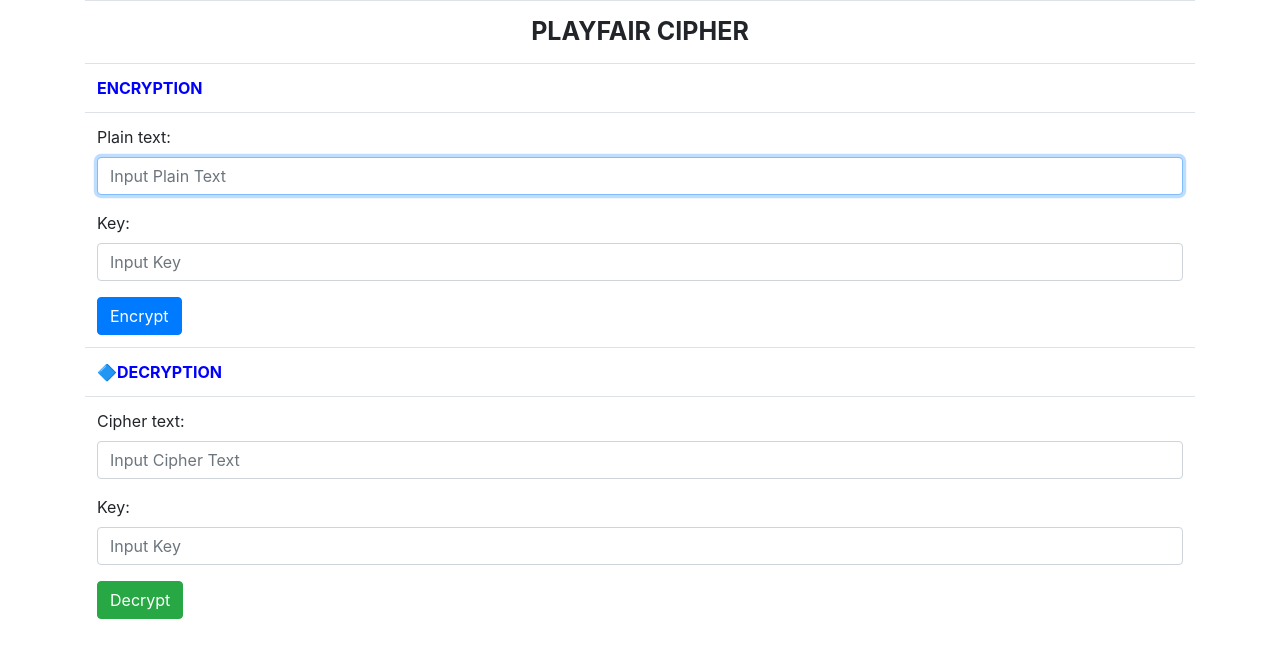
After one commit to dvnghia/bmttnc-hutech-2280602064, a Flask app: page /playfair in a window 1280 px wide. The commit adds this page. Shown: the top 658 px of the page. Run offline with Flask 3, Linux system fonts and the light colour scheme.

Commit message:
[add] lab-02 web done

```diff
--- a/Lab02/app.py
+++ b/Lab02/app.py
@@ -1,14 +1,17 @@
-from flask import Flask, render_template, request, json
+from flask import Flask, render_template, request
 from cipher.caesar import CaesarCipher
+from cipher.vigenere import VigenereCipher
+from cipher.railfence import RailFenceCipher
+from cipher.playfair import PlayFairCipher
 
 app = Flask(__name__)
 
-#router routes for home page
+# Home page
 @app.route("/")
 def home():
     return render_template('index.html')
 
-#router routes for caesar cypher
+# Caesar Cipher
 @app.route("/caesar")
 def caesar():
     return render_template('caesar.html')
@@ -18,19 +21,82 @@ def caesar_encrypt():
     text = request.form['inputPlainText']
     key = int(request.form['inputKeyPlain'])
     Caesar = CaesarCipher()
-
     encrypted_text = Caesar.encrypt_text(text, key)
-    return f"text: {text}<br>/key: {key}<br>/encrypted text: {encrypted_text}"
+    return f"text: {text}<br>key: {key}<br>encrypted text: {encrypted_text}"
 
 @app.route("/decrypt", methods=['POST'])
 def caesar_decrypt():
     text = request.form['inputCipherText']
     key = int(request.form['inputKeyCipher'])
     Caesar = CaesarCipher()
+    decrypted_text = Caesar.decrypt_text(text, key)
+    return f"text: {text}<br>key: {key}<br>decrypted text: {decrypted_text}"
 
-    decrypted_text = Caesar.decrypt_text(text, key)
-    return f"text: {text}<br>/key: {key}<br>/decrypted text: {decrypted_text}"
+# Vigenere Cipher
+@app.route("/vigenere")
+def vigenere():
+    return render_template('vigenere.html')
 
-#main function
+@app.route("/vigenere_encrypt", methods=['POST'])
+def vigenere_encrypt():
+    text = request.form['inputPlainText']
+    key = request.form['inputKeyPlain']
+    Vigenere = VigenereCipher()
+    encrypted_text = Vigenere.vigenere_encrypt(text, key)
+    return f"text: {text}<br>key: {key}<br>encrypted text: {encrypted_text}"
+
+@app.route("/vigenere_decrypt", methods=['POST'])
+def vigenere_decrypt():
+    text = request.form['inputCipherText']
+    key = request.form['inputKeyCipher']
+    Vigenere = VigenereCipher()
+    decrypted_text = Vigenere.vigenere_decrypt(text, key)
+    return f"text: {text}<br>key: {key}<br>decrypted text: {decrypted_text}"
+
+# Rail Fence Cipher
+@app.route("/railfence")
+def railfence():
+    return render_template('railfence.html')
+
+@app.route('/railfence/encrypt', methods=['POST'])
+def railfence_encrypt():
+    text = request.form['inputPlainText']
+    key = int(request.form['inputKeyPlain'])
+    rf = RailFenceCipher()
+    encrypted_text = rf.rail_fence_encrypt(text, key)
+    return f"text: {text}<br>key: {key}<br>encrypted text: {encrypted_text}"
+
+@app.route('/railfence/decrypt', methods=['POST'])
+def railfence_decrypt():
+    text = request.form['inputCipherText']
+    key = int(request.form['inputKeyCipher'])
+    rf = RailFenceCipher()
+    decrypted_text = rf.rail_fence_decrypt(text, key)
+    return f"text: {text}<br>key: {key}<br>decrypted text: {decrypted_text}"
+
+# Playfair Cipher
+@app.route("/playfair")
+def playfair():
+    return render_template('playfair.html')
+
+@app.route("/playfair/encrypt", methods=["POST"])
+def playfair_encrypt():
+    text = request.form["inputPlainText"]
+    key = request.form["inputKeyPlain"]
+    pf = PlayFairCipher()
+    matrix = pf.create_playfair_matrix(key)
+    encrypted_text = pf.playfair_encrypt(text, matrix)
+    return f"text: {text}<br>key: {key}<br>encrypted text: {encrypted_text}"
+
+@app.route("/playfair/decrypt", methods=["POST"])
+def playfair_decrypt():
+    text = request.form["inputCipherText"]
+    key = request.form["inputKeyCipher"]
+    pf = PlayFairCipher()
+    matrix = pf.create_playfair_matrix(key)
+    decrypted_text = pf.playfair_decrypt(text, matrix)
+    return f"text: {text}<br>key: {key}<br>decrypted text: {decrypted_text}"
+
+# Run app
 if __name__ == "__main__":
     app.run(host="0.0.0.0", port=5050, debug=True)
--- /dev/null
+++ b/Lab02/templates/playfair.html
@@ -0,0 +1,72 @@
+<!DOCTYPE html>
+<html lang="en">
+<head>
+    <title>Playfair Cipher</title>
+    <link href="https://cdn.jsdelivr.net/npm/bootstrap@4.6.2/dist/css/bootstrap.min.css" rel="stylesheet">
+</head>
+<body>
+    <div class="container">
+        <table class="table">
+            <tr>
+                <td style="text-align: center; font-weight: bold; font-size: 25px;">
+                    PLAYFAIR CIPHER
+                </td>
+            </tr>
+
+            <!-- ENCRYPTION FORM -->
+            <tr><td style="font-weight: bold; color: blue">ENCRYPTION</td></tr>
+            <tr>
+                <td>
+                    <form method="POST" action="/playfair/encrypt">
+                        <div class="mb-3">
+                            <label class="form-label">Plain text:</label>
+                            <input type="text" class="form-control" name="inputPlainText" placeholder="Input Plain Text" required autofocus>
+                        </div>
+                        <div class="mb-3">
+                            <label class="form-label">Key:</label>
+                            <input type="text" class="form-control" name="inputKeyPlain" placeholder="Input Key" required>
+                        </div>
+                        <button type="submit" class="btn btn-primary">Encrypt</button>
+                    </form>
+                </td>
+            </tr>
+            {% if resultEncrypt %}
+            <tr>
+                <td>
+                    <div class="alert alert-info">
+                        <strong>Encrypted Text:</strong> {{ resultEncrypt }}
+                    </div>
+                </td>
+            </tr>
+            {% endif %}
+
+            <!-- DECRYPTION FORM -->
+            <tr><td style="font-weight: bold; color: blue">🔷DECRYPTION</td></tr>
+            <tr>
+                <td>
+                    <form method="POST" action="/playfair/decrypt">
+                        <div class="mb-3">
+                            <label class="form-label">Cipher text:</label>
+                            <input type="text" class="form-control" name="inputCipherText" placeholder="Input Cipher Text" required>
+                        </div>
+                        <div class="mb-3">
+                            <label class="form-label">Key:</label>
+                            <input type="text" class="form-control" name="inputKeyCipher" placeholder="Input Key" required>
+                        </div>
+                        <button type="submit" class="btn btn-success">Decrypt</button>
+                    </form>
+                </td>
+            </tr>
+            {% if resultDecrypt %}
+            <tr>
+                <td>
+                    <div class="alert alert-success">
+                        <strong>Decrypted Text:</strong> {{ resultDecrypt }}
+                    </div>
+                </td>
+            </tr>
+            {% endif %}
+        </table>
+    </div>
+</body>
+</html>
```
Also changed, not shown: Lab02/cipher/railfence/railfence_cipher.py (+15 -13 lines), Lab02/templates/index.html (+7 -2 lines), Lab02/templates/railfence.html (added, +50 -0 lines), Lab02/templates/vigenere.html (added, +46 -0 lines).
